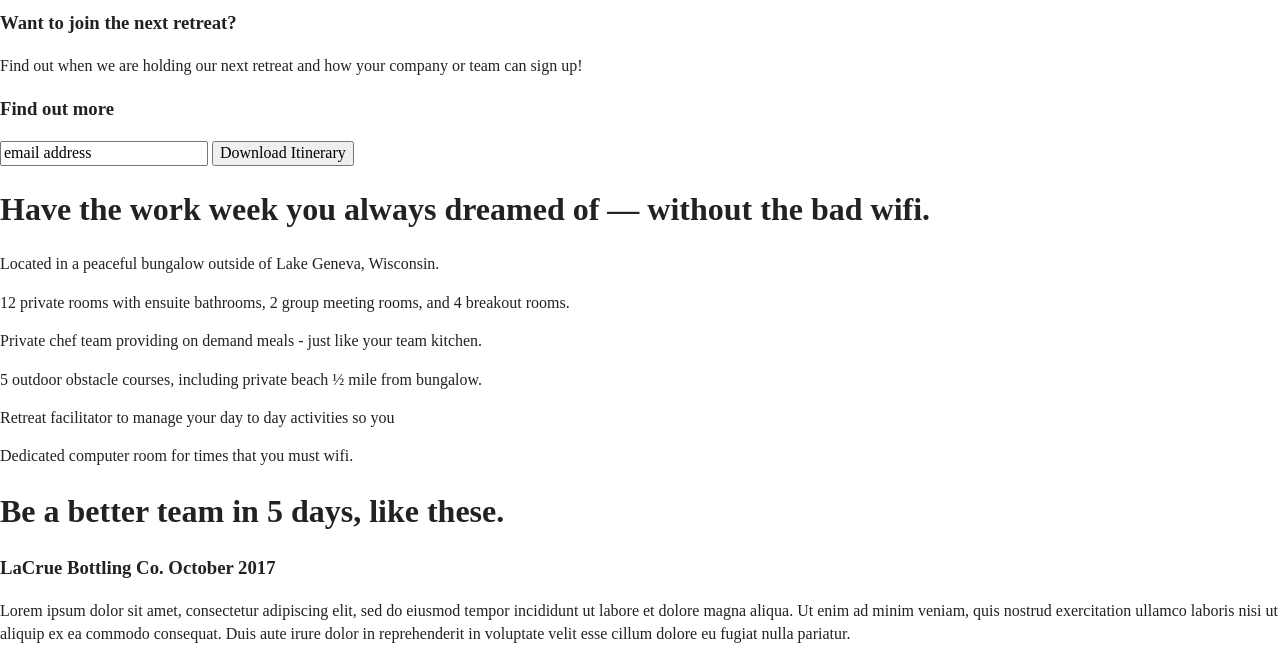
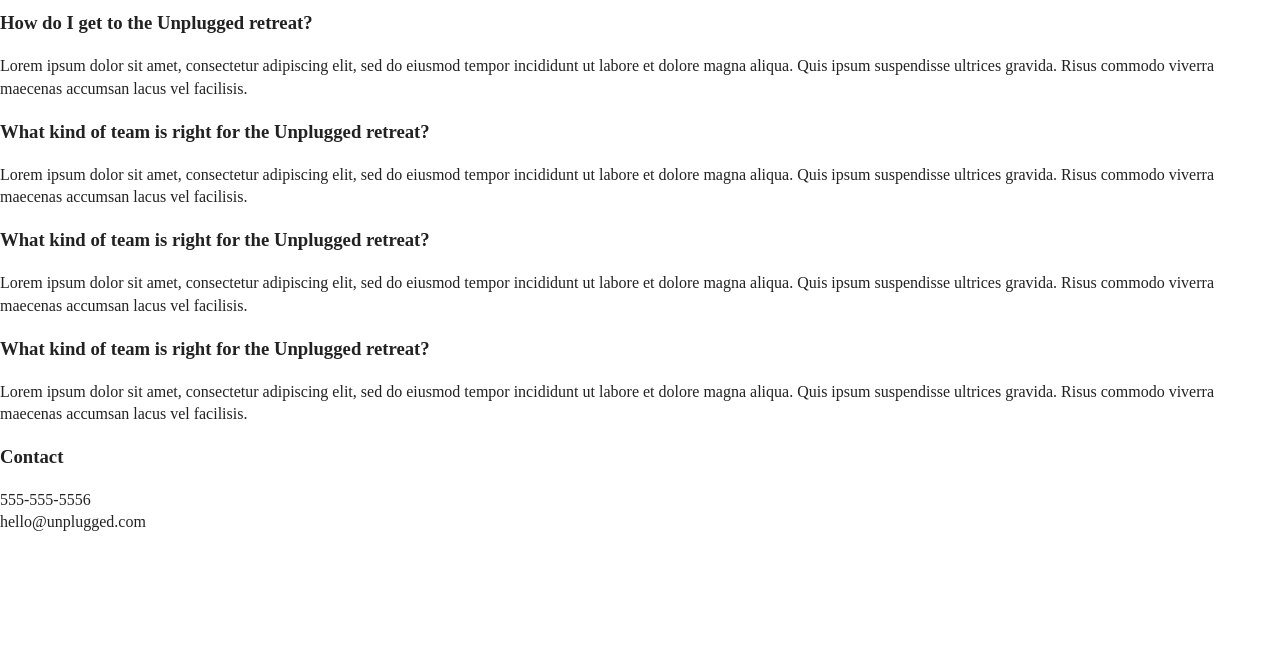
Before and after one commit to anwar-sr1981/main-responsive-website-project, a website: page faq/index.html in a window 1280 px wide. Shown: the part 219-880 px from the top of the page. After the commit the page ends 800 px from the top, so only its background shows below. Drawn offline with Linux system fonts and the light colour scheme; files that its build step writes are made by us from their sources; files whose address does not match are found by name.

Commit message:
Added content to faq page

```diff
--- a/faq/index.html
+++ b/faq/index.html
@@ -50,73 +50,40 @@
   </header>
 
 <main>
-
-  <section>
-    <h1> Retreat from the desk, return refreshed</h1>
+ <!-----About Page Mission Area ------->
+  <section class="faq">
+    <h1> Frequently Asked Questions</h1>
+      <div class="content-wrapper">
+        <div class="faq-content">
+          <div class="getting-to-retreat">
+            <h3>How do I get to the Unplugged retreat?</h3>
+              <p>Lorem ipsum dolor sit amet, consectetur adipiscing elit, sed do eiusmod tempor incididunt ut labore et dolore magna aliqua. Quis ipsum suspendisse ultrices gravida. Risus commodo viverra maecenas accumsan lacus vel facilisis.</p>
+          </div> <!-- getting to retreat content ends-->
+          <div class="what-kind-of-team">
+            <h3>What kind of team is right for the Unplugged retreat?</h3>
+              <p>Lorem ipsum dolor sit amet, consectetur adipiscing elit, sed do eiusmod tempor incididunt ut labore et dolore magna aliqua. Quis ipsum suspendisse ultrices gravida. Risus commodo viverra maecenas accumsan lacus vel facilisis. </p>
+          </div><!--what kind of team content ends -->
+          <div class="what-size-team">
+            <h3>What kind of team is right for the Unplugged retreat?</h3>
+              <p>Lorem ipsum dolor sit amet, consectetur adipiscing elit, sed do eiusmod tempor incididunt ut labore et dolore magna aliqua. Quis ipsum suspendisse ultrices gravida. Risus commodo viverra maecenas accumsan lacus vel facilisis. </p>
+          </div><!--what size team content ends -->
+          <div class="really-no-wifi">
+            <h3>What kind of team is right for the Unplugged retreat?</h3>
+              <p>Lorem ipsum dolor sit amet, consectetur adipiscing elit, sed do eiusmod tempor incididunt ut labore et dolore magna aliqua. Quis ipsum suspendisse ultrices gravida. Risus commodo viverra maecenas accumsan lacus vel facilisis. </p>
+          </div><!--really no wifi content ends -->
+        </div><!-- faq content ends -->
+      </div> <!-- faq content wrapper ends -->
   </section>
-
-  <aside>
-    <div class="form-description">
-      <h3>Want to join the next retreat?</h3>
-      <p>Find out when we are holding our next retreat and how your company or team can sign up!</p>
-      <h3>Find out more</h3>
-    </div>
-    <div class="form">
-      <input type="text" name="name" value="email address">
-      <input type="button" value="Download Itinerary">
-    </div>
-  </aside>
-
-  <section class="features">
-    <h1>Have the work week you always dreamed of — without the bad wifi.</h1>
-    <div class="content-wrapper">
-      <div class="features-items">
-          <!-- Add your Features content here -->
-              <article>
-                <!--tee pee icon and text -->
-                <p class="fontawesome-icon"></p>
-                <p class="features-item-description">Located in a peaceful bungalow outside of Lake Geneva, Wisconsin.</p>
-                <!--bed icon and text -->
-                <p class="bed-icon"></p>
-                <p class="features-item-description">
-                  <p>12 private rooms with ensuite bathrooms, 2 group meeting rooms, and 4 breakout rooms.</p>
-                <!--utensils icon with text -->
-                <p class="utensils-icon"></p>
-                <p class="features-item-description">
-                  <p>Private chef team providing on demand meals - just like your team kitchen.</p>
-                <!--shoe prints and text -->
-                <p class="shoe-prints-icon"></p>
-                <p class="features-item-description">
-                  <p>5 outdoor obstacle courses, including private beach ½ mile from bungalow.</p>
-                <!--smile icon with text -->
-                <p class="smile-icon"></p>
-                <p class="features-item-description">
-                  <p>Retreat facilitator to manage your day to day activities so you</p>
-                <!--wifi icon with text -->
-                <p class="wifi-icon"></p>
-                <p class="features-item-description">
-                  <p>Dedicated computer room for times that you must wifi.</p>
-              </article>
-      </div>
-    </div>
-  </section>
-
-  <section class="reviews">
-    <h1>Be a better team in 5 days, like these.</h1>
-    <div class="content-wrapper">
-      <h3>LaCrue Bottling Co. October 2017</h3>
-        <p>Lorem ipsum dolor sit amet, consectetur adipiscing elit, sed do eiusmod tempor incididunt ut labore et dolore magna aliqua. Ut enim ad minim veniam, quis nostrud exercitation ullamco laboris nisi ut aliquip ex ea commodo consequat. Duis aute irure dolor in reprehenderit in voluptate velit esse cillum dolore eu fugiat nulla pariatur. </p>
-    </div>
-  </section>
-
-</main> <!-- main wrapper -->
+ </main> <!-- main wrapper -->
 
 <footer>
   <div class="content-wrapper">
         <div class="footer-content">
             <div class="contact">
-              <address>
-              </address>
+              <h3>Contact</h3>
+                <p>555-555-5556
+                  <br>
+                hello@unplugged.com</p>
             </div>
         </div>
             <div class="social">
```
Also changed, not shown: about/index.html (+3 -2 lines), 2 other files.
